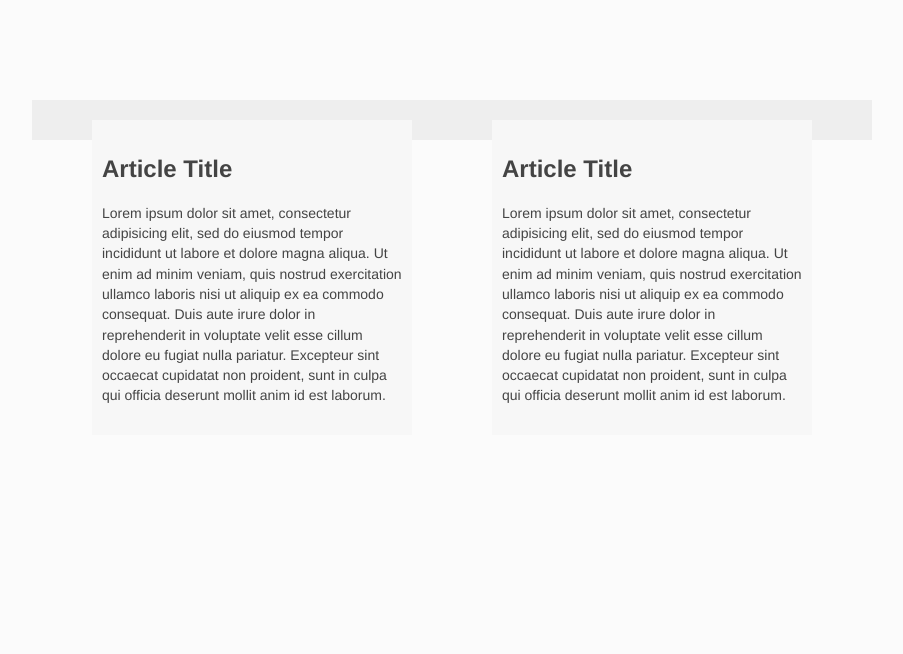
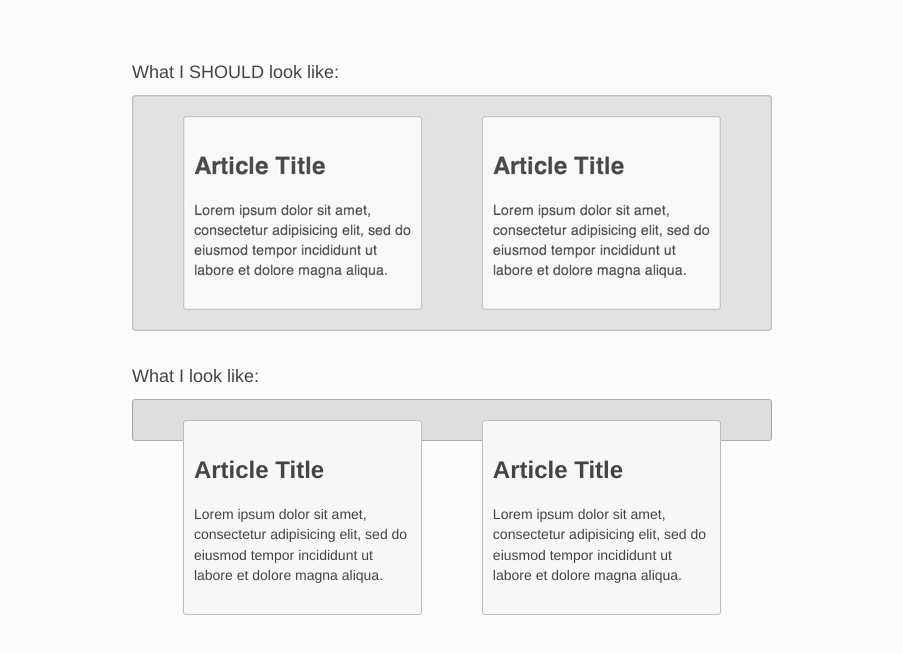
Before and after one commit to shidel-dev/debug-challenges, a plain HTML site: page 01-debug-css/index.html in a window 1280 px wide. Shown: the whole page, without its empty margins (188-1091 px from the left). Drawn offline with Linux system fonts and the light colour scheme.

Commit message:
Better examples given for CSS challenge

```diff
--- a/01-debug-css/index.html
+++ b/01-debug-css/index.html
@@ -10,16 +10,26 @@
 <body>
 
   <div id="wrap">
-    <section id="main" role="main">
+    <!-- DEMO -->
+    <div class="completed-example">
+      <h1>What I SHOULD look like:</h1>
+      <img src="images/complete.jpg" alt="completed example">
+    </div>
+    <!-- DEMO -->
+
+
+    <h1>What I look like:</h1>
+    <section id="content">
       <article>
         <h2>Article Title</h2>
-        <p>Lorem ipsum dolor sit amet, consectetur adipisicing elit, sed do eiusmod tempor incididunt ut labore et dolore magna aliqua. Ut enim ad minim veniam, quis nostrud exercitation ullamco laboris nisi ut aliquip ex ea commodo consequat. Duis aute irure dolor in reprehenderit in voluptate velit esse cillum dolore eu fugiat nulla pariatur. Excepteur sint occaecat cupidatat non proident, sunt in culpa qui officia deserunt mollit anim id est laborum.</p>
+        <p>Lorem ipsum dolor sit amet, consectetur adipisicing elit, sed do eiusmod tempor incididunt ut labore et dolore magna aliqua.</p>
       </article>
       <article>
         <h2>Article Title</h2>
-        <p>Lorem ipsum dolor sit amet, consectetur adipisicing elit, sed do eiusmod tempor incididunt ut labore et dolore magna aliqua. Ut enim ad minim veniam, quis nostrud exercitation ullamco laboris nisi ut aliquip ex ea commodo consequat. Duis aute irure dolor in reprehenderit in voluptate velit esse cillum dolore eu fugiat nulla pariatur. Excepteur sint occaecat cupidatat non proident, sunt in culpa qui officia deserunt mollit anim id est laborum.</p>
+        <p>Lorem ipsum dolor sit amet, consectetur adipisicing elit, sed do eiusmod tempor incididunt ut labore et dolore magna aliqua.</p>
       </article>
     </section>
+
   </div>
 
 </body>
--- a/01-debug-css/stylesheets/app.css
+++ b/01-debug-css/stylesheets/app.css
@@ -1,3 +1,13 @@
+/* DEMO: example */
+.completed-example {
+  margin-bottom: 35px;
+}
+.completed-example img {
+  display: block;
+}
+
+/* ====== */
+
 html,
 body {
   margin: 0;
@@ -8,7 +18,7 @@ body {
   background-color: #fbfbfb;
   color: #444;
   font-family: Helvetica, Arial, sans-serif;
-  padding: 100px 0;
+  padding: 50px 0;
 }
 
 p {
@@ -16,24 +26,36 @@ p {
   line-height: 1.45;
 }
 
-#main {
-  background-color: #eee;
+#wrap {
   margin: 0 auto;
-  max-width: 840px;
-  padding: 20px;
-  width: 95%;
+  width: 640px;
 }
 
-#main article {
+#wrap h1 {
+  font-size: 18px;
+  font-weight: 400;
+}
+
+#content {
+  background-color: #dedede;
+  border: 1px solid #aaa;
+  padding: 20px;
+}
+
+#content article {
   background-color: #f7f7f7;
+  border: 1px solid #bbb;
   float: left;
   margin: 0 5%;
   padding: 15px 10px;
   width: 40%;
 }
 
-#main,
-#main article {
+#content,
+#content article {
+  -webkit-border-radius: 3px;
+  -moz-border-radius: 3px;
+  border-radius: 3px;
   -webkit-box-sizing: border-box;
   -moz-box-sizing: border-box;
   box-sizing: border-box;
```
Also changed, not shown: 01-debug-css/images/complete.jpg (added).
